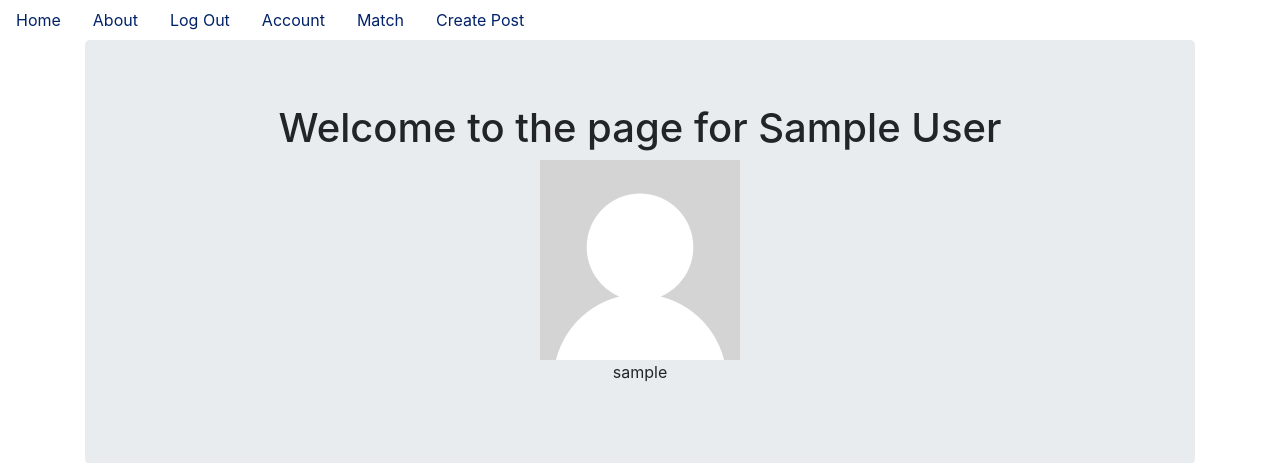
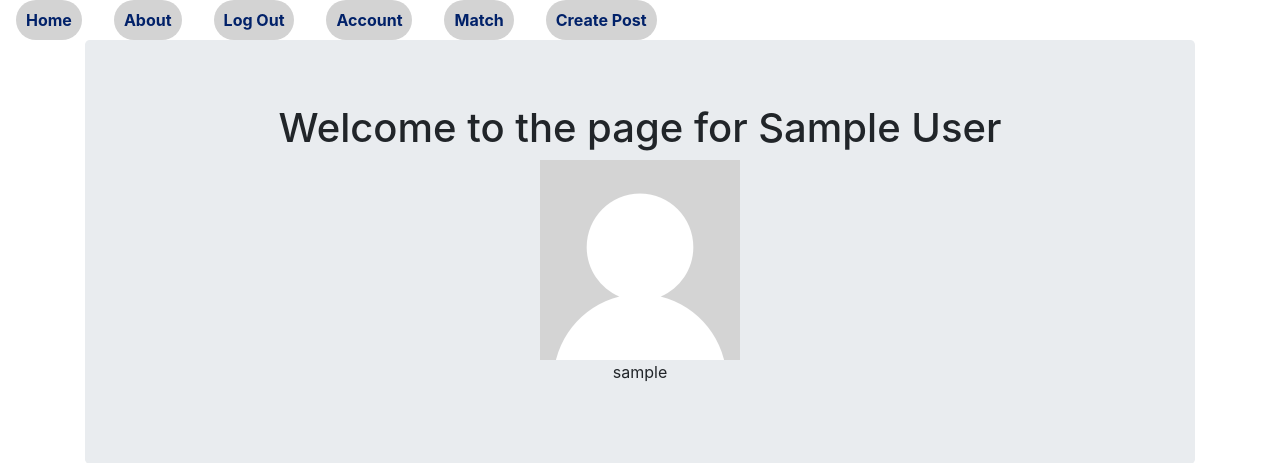
Before and after one commit to yyntommy/CS316_Project, a Flask app: page /account in a window 1280 px wide. Shown: the top 463 px of the page. Run offline with Flask 2, Linux system fonts and the light colour scheme; the visitor is signed in with stand-in values (Sample User, id 1); data comes from the database, SQL or seed files in the repository; some libraries are stand-ins or nearby versions.

Commit message:
Update base.html
update the menu

```diff
--- a/src/roommatefinder/templates/base.html
+++ b/src/roommatefinder/templates/base.html
@@ -1,10 +1,18 @@
 <!DOCTYPE html>
 
 <style>
-
     .nav-link a{
         color:#012169;
+        background-color: lightgrey;
+        padding: 10px;
+        border-radius: 50px;
+        font-weight: bold;
     }
+
+li a:hover{
+    background-color:#012169;
+    color: white;
+}
 
 </style>
 
```
